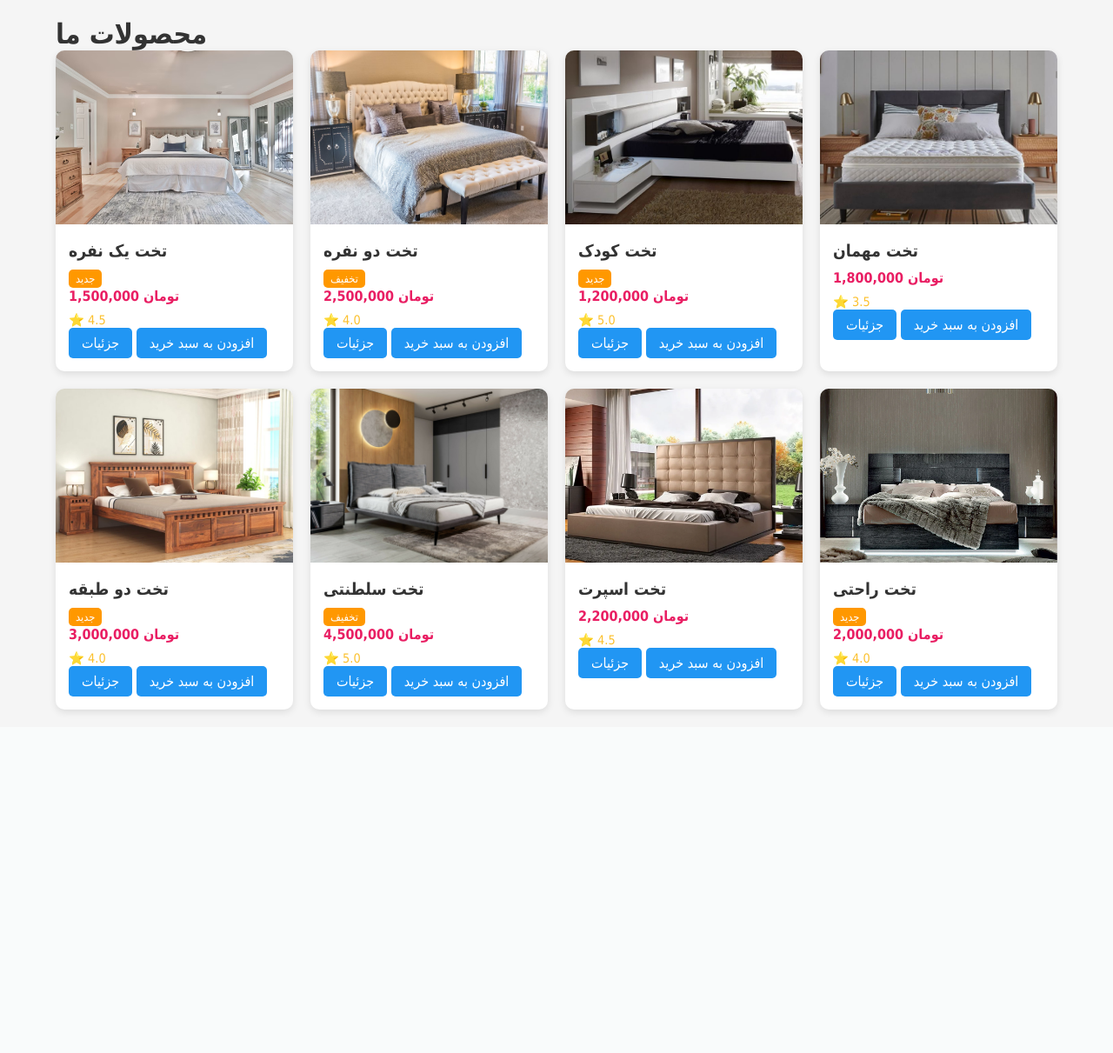
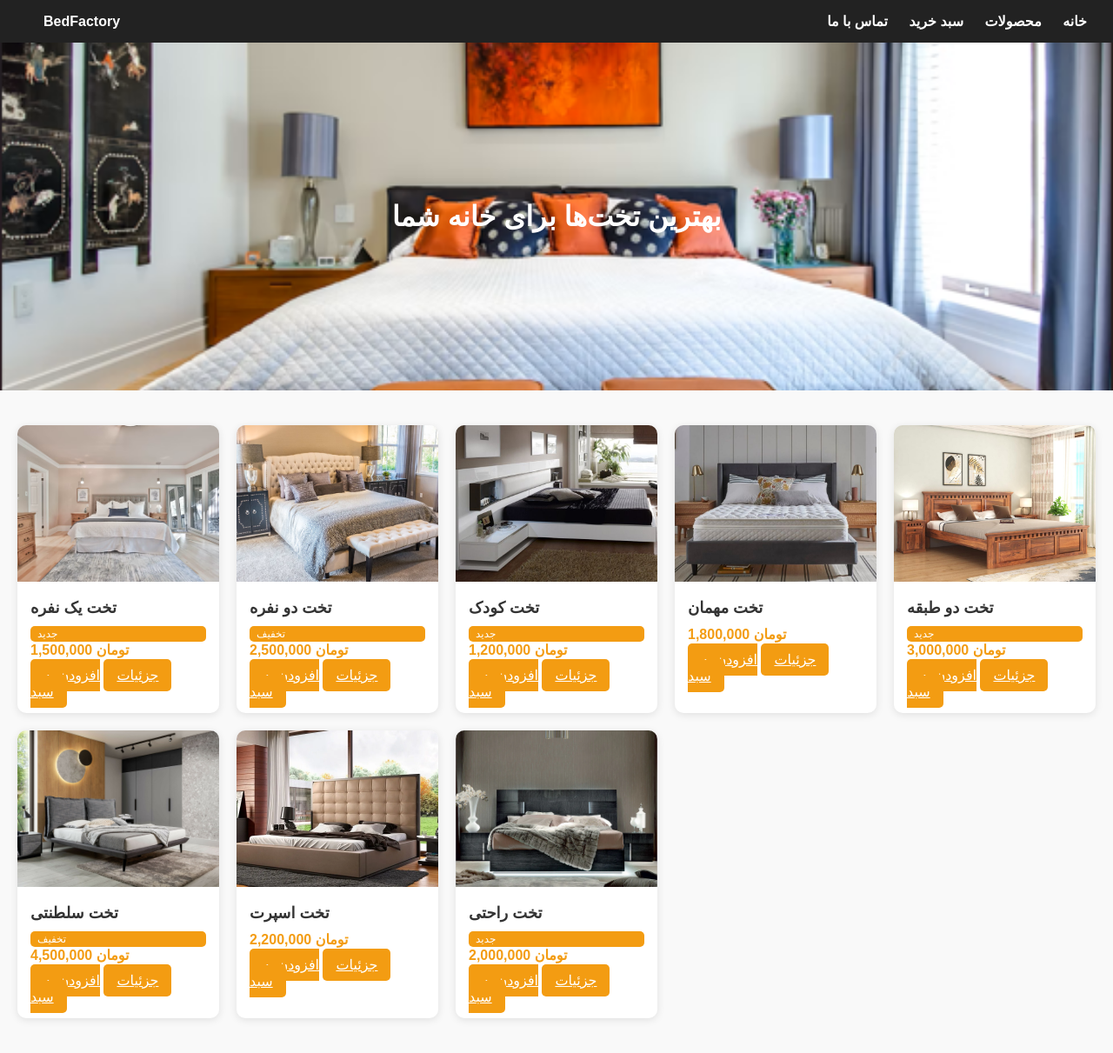
Before and after one commit to navidwolf/bed-factory-website, a Flask app: page / in a window 1280 px wide. Shown: the whole page at 87% size. Before the commit the page ends 822 px from the top, so only its background shows below. Run offline with Flask 3, Linux system fonts and the light colour scheme.

Commit message:
final site

```diff
--- a/app.py
+++ b/app.py
@@ -1,13 +1,13 @@
 from flask import Flask, render_template, redirect, url_for, session
+from jinja2 import Environment
 
 app = Flask(__name__)
 app.secret_key = "supersecretkey"
 
-# فیلتر سفارشی برای جداکننده هزارگان
-def format_comma(value):
+# ثبت فیلتر comma برای قیمت
+def comma(value):
     return "{:,}".format(value)
-
-app.jinja_env.filters['comma'] = format_comma
+app.jinja_env.filters['comma'] = comma
 
 # لیست محصولات (8 محصول)
 products = [
@@ -21,32 +21,26 @@ products = [
     {"id": 8, "name": "تخت راحتی", "price": 2000000, "image": "product8.webp", "tag": "جدید", "rating": 4.0}
 ]
 
-# صفحه اصلی
+# صفحات
 @app.route('/')
 def index():
     return render_template("index.html", products=products)
 
-# صفحه محصولات
 @app.route('/products')
 def products_page():
     return render_template("products.html", products=products)
 
-# صفحه جزئیات محصول
 @app.route('/product/<int:product_id>')
 def product_detail(product_id):
     product = next((p for p in products if p['id'] == product_id), None)
-    if not product:
-        return redirect(url_for('products_page'))
     return render_template("product_detail.html", product=product)
 
-# سبد خرید
 @app.route('/cart')
 def cart():
     cart_items = session.get('cart', [])
     total = sum(item['price'] for item in cart_items)
     return render_template("cart.html", cart_items=cart_items, total=total)
 
-# افزودن به سبد خرید
 @app.route('/add-to-cart/<int:product_id>')
 def add_to_cart(product_id):
     product = next((p for p in products if p['id'] == product_id), None)
@@ -56,14 +50,12 @@ def add_to_cart(product_id):
         session['cart'] = cart_items
     return redirect(url_for('cart'))
 
-# صفحه پرداخت
 @app.route('/checkout')
 def checkout():
     cart_items = session.get('cart', [])
     total = sum(item['price'] for item in cart_items)
     return render_template("checkout.html", cart_items=cart_items, total=total)
 
-# صفحه تماس با ما
 @app.route('/contact')
 def contact():
     return render_template("contact.html")
--- a/static/css/style.css
+++ b/static/css/style.css
@@ -1,105 +1,131 @@
-/* ریست پایه */
+/* ===== Reset ===== */
 * {
     margin: 0;
     padding: 0;
     box-sizing: border-box;
-    font-family: 'Tahoma', sans-serif;
 }
 
+/* ===== Body ===== */
 body {
-    background-color: #f5f5f5;
+    font-family: 'Arial', sans-serif;
+    background-color: #f9f9f9;
     color: #333;
 }
 
-.container {
-    width: 90%;
-    max-width: 1200px;
-    margin: 0 auto;
-    padding: 20px 0;
+/* ===== Navbar ===== */
+.navbar {
+    display: flex;
+    justify-content: space-between;
+    align-items: center;
+    background-color: #222;
+    color: white;
+    padding: 15px 30px;
+}
+.navbar a {
+    color: white;
+    text-decoration: none;
+    margin-left: 20px;
+    font-weight: bold;
+}
+.navbar a:hover {
+    color: #f39c12;
 }
 
-/* کارت محصولات */
-.product-grid {
-    display: grid;
-    grid-template-columns: repeat(auto-fit, minmax(250px, 1fr));
-    gap: 20px;
+/* ===== Hero ===== */
+.hero {
+    width: 100%;
+    height: 400px;
+    background: url('/static/images/hero.webp') center/cover no-repeat;
+    display: flex;
+    justify-content: center;
+    align-items: center;
+    color: white;
+    font-size: 2rem;
+    font-weight: bold;
 }
 
+/* ===== Product Grid ===== */
+.products-container {
+    display: grid;
+    grid-template-columns: repeat(auto-fit, minmax(220px, 1fr));
+    gap: 20px;
+    padding: 40px 20px;
+}
 .product-card {
-    background: #fff;
+    background-color: white;
     border-radius: 10px;
-    box-shadow: 0 3px 8px rgba(0,0,0,0.1);
+    box-shadow: 0 2px 10px rgba(0,0,0,0.1);
     overflow: hidden;
-    transition: transform 0.2s;
+    transition: transform 0.3s;
 }
-
 .product-card:hover {
     transform: translateY(-5px);
 }
-
 .product-card img {
     width: 100%;
-    height: 200px;
+    height: 180px;
     object-fit: cover;
 }
-
-.product-content {
+.product-card .product-info {
     padding: 15px;
 }
-
-.product-content h3 {
-    font-size: 1.2rem;
+.product-card .product-info h3 {
+    font-size: 18px;
     margin-bottom: 10px;
 }
-
-.product-content .price {
-    font-size: 1rem;
+.product-card .product-info .price {
+    color: #f39c12;
     font-weight: bold;
-    color: #e91e63;
     margin-bottom: 10px;
 }
-
-.product-content .tag {
-    display: inline-block;
-    background-color: #ff9800;
-    color: #fff;
-    padding: 3px 8px;
+.product-card .product-info .tag {
+    background-color: #f39c12;
+    color: white;
+    padding: 2px 8px;
     border-radius: 5px;
-    font-size: 0.8rem;
+    font-size: 12px;
 }
 
-.product-content .rating {
-    margin-top: 5px;
-    font-size: 0.9rem;
-    color: #fbc02d;
+/* ===== Buttons ===== */
+button, .btn {
+    background-color: #f39c12;
+    color: white;
+    padding: 10px 15px;
+    border: none;
+    border-radius: 5px;
+    cursor: pointer;
+}
+button:hover, .btn:hover {
+    background-color: #e67e22;
 }
 
-/* دکمه‌ها */
-button, .btn {
-    display: inline-block;
-    padding: 8px 15px;
-    background-color: #2196f3;
-    color: #fff;
-    border: none;
-    border-radius: 5px;
-    text-decoration: none;
-    cursor: pointer;
-    transition: background-color 0.2s;
+/* ===== Cart Table ===== */
+.cart-table {
+    width: 100%;
+    border-collapse: collapse;
+    margin: 20px 0;
+}
+.cart-table th, .cart-table td {
+    padding: 15px;
+    border-bottom: 1px solid #ddd;
+}
+.cart-table th {
+    background-color: #f2f2f2;
 }
 
-button:hover, .btn:hover {
-    background-color: #1976d2;
+/* ===== Contact Form ===== */
+.contact-form {
+    max-width: 600px;
+    margin: 40px auto;
+    background-color: white;
+    padding: 30px;
+    border-radius: 10px;
+    box-shadow: 0 2px 10px rgba(0,0,0,0.1);
 }
-
-/* کارت ریسپانسیو */
-@media (max-width: 768px) {
-    .product-card img {
-        height: 180px;
-    }
+.contact-form input, .contact-form textarea {
+    width: 100%;
+    padding: 10px;
+    margin-bottom: 15px;
+    border-radius: 5px;
+    border: 1px solid #ccc;
 }
-
-@media (max-width: 480px) {
-    .product-card img {
-        height: 150px;
-    }
-}
--- a/templates/index.html
+++ b/templates/index.html
@@ -2,30 +2,44 @@
 <html lang="fa">
 <head>
     <meta charset="UTF-8">
-    <meta name="viewport" content="width=device-width, initial-scale=1.0">
-    <title>صفحه اصلی</title>
+    <title>خانه</title>
     <link rel="stylesheet" href="{{ url_for('static', filename='css/style.css') }}">
 </head>
 <body>
-    <div class="container">
-        <h1>محصولات ما</h1>
-        <div class="product-grid">
+
+<!-- Navbar -->
+<div class="navbar">
+    <div class="logo"><a href="{{ url_for('index') }}">BedFactory</a></div>
+    <div class="menu">
+        <a href="{{ url_for('index') }}">خانه</a>
+        <a href="{{ url_for('products_page') }}">محصولات</a>
+        <a href="{{ url_for('cart') }}">سبد خرید</a>
+        <a href="{{ url_for('contact') }}">تماس با ما</a>
+    </div>
+</div>
+
+<!-- Hero -->
+<div class="hero">
+    بهترین تخت‌ها برای خانه شما
+</div>
+
+<!-- Products -->
+<div class="products-container">
     {% for product in products %}
     <div class="product-card">
-                <img src="{{ url_for('static', filename='images/' ~ product.image) }}" alt="{{ product.name }}">
-                <div class="product-content">
+        <img src="{{ url_for('static', filename='images/' + product.image) }}" alt="{{ product.name }}">
+        <div class="product-info">
             <h3>{{ product.name }}</h3>
             {% if product.tag %}
-                    <span class="tag">{{ product.tag }}</span>
+            <div class="tag">{{ product.tag }}</div>
             {% endif %}
             <div class="price">{{ product.price | comma }} تومان</div>
-                    <div class="rating">⭐ {{ product.rating }}</div>
             <a class="btn" href="{{ url_for('product_detail', product_id=product.id) }}">جزئیات</a>
-                    <a class="btn" href="{{ url_for('add_to_cart', product_id=product.id) }}">افزودن به سبد خرید</a>
+            <a class="btn" href="{{ url_for('add_to_cart', product_id=product.id) }}">افزودن به سبد</a>
         </div>
     </div>
     {% endfor %}
 </div>
-    </div>
+
 </body>
 </html>
```
Also changed, not shown: templates/cart.html (+30 -15 lines), templates/checkout.html (+30 -13 lines), templates/contact.html (+21 -8 lines), templates/product_detail.html (+25 -6 lines), templates/products.html (+19 -10 lines). Lines whose indentation alone changed are shown as unchanged.
